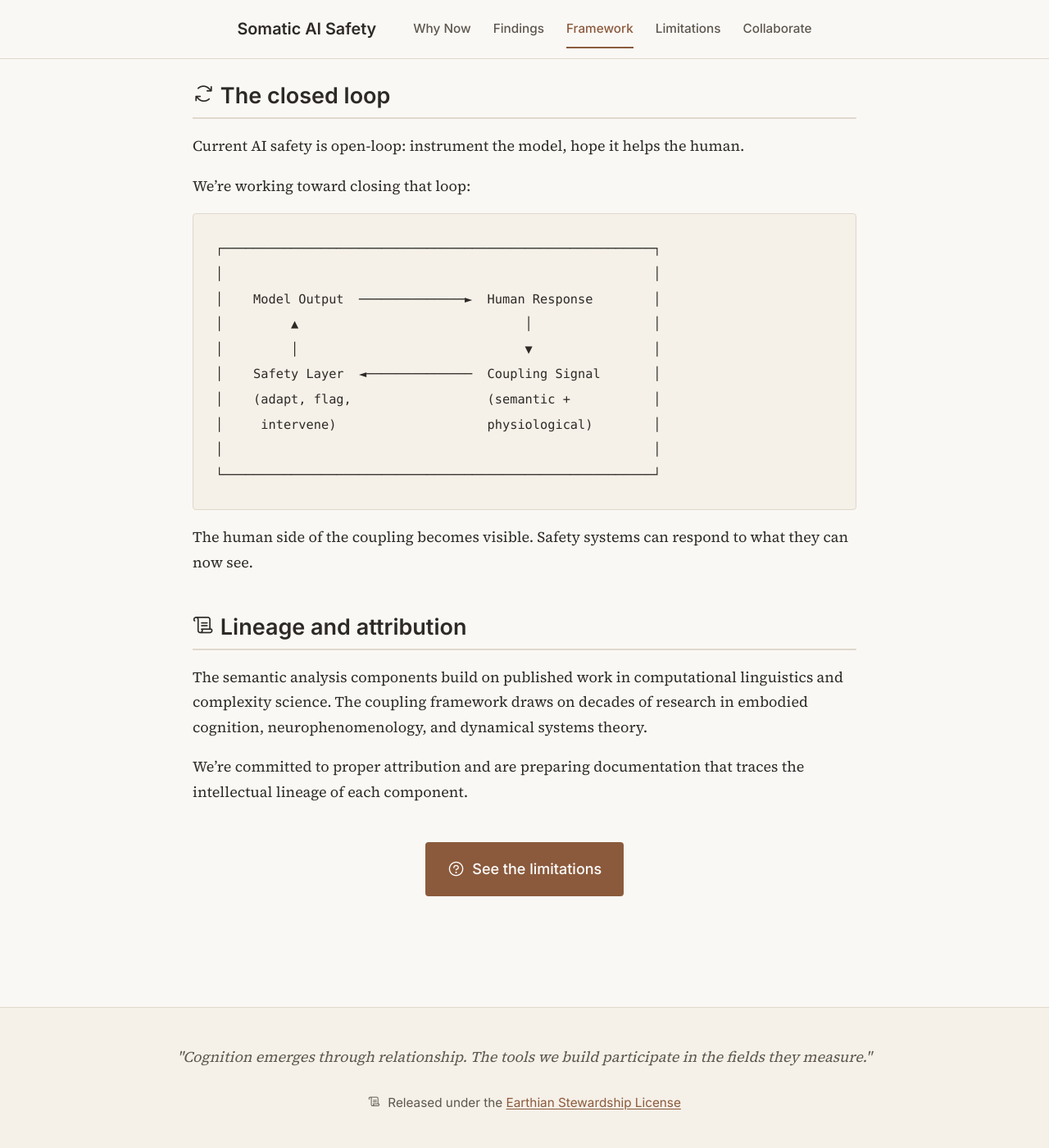
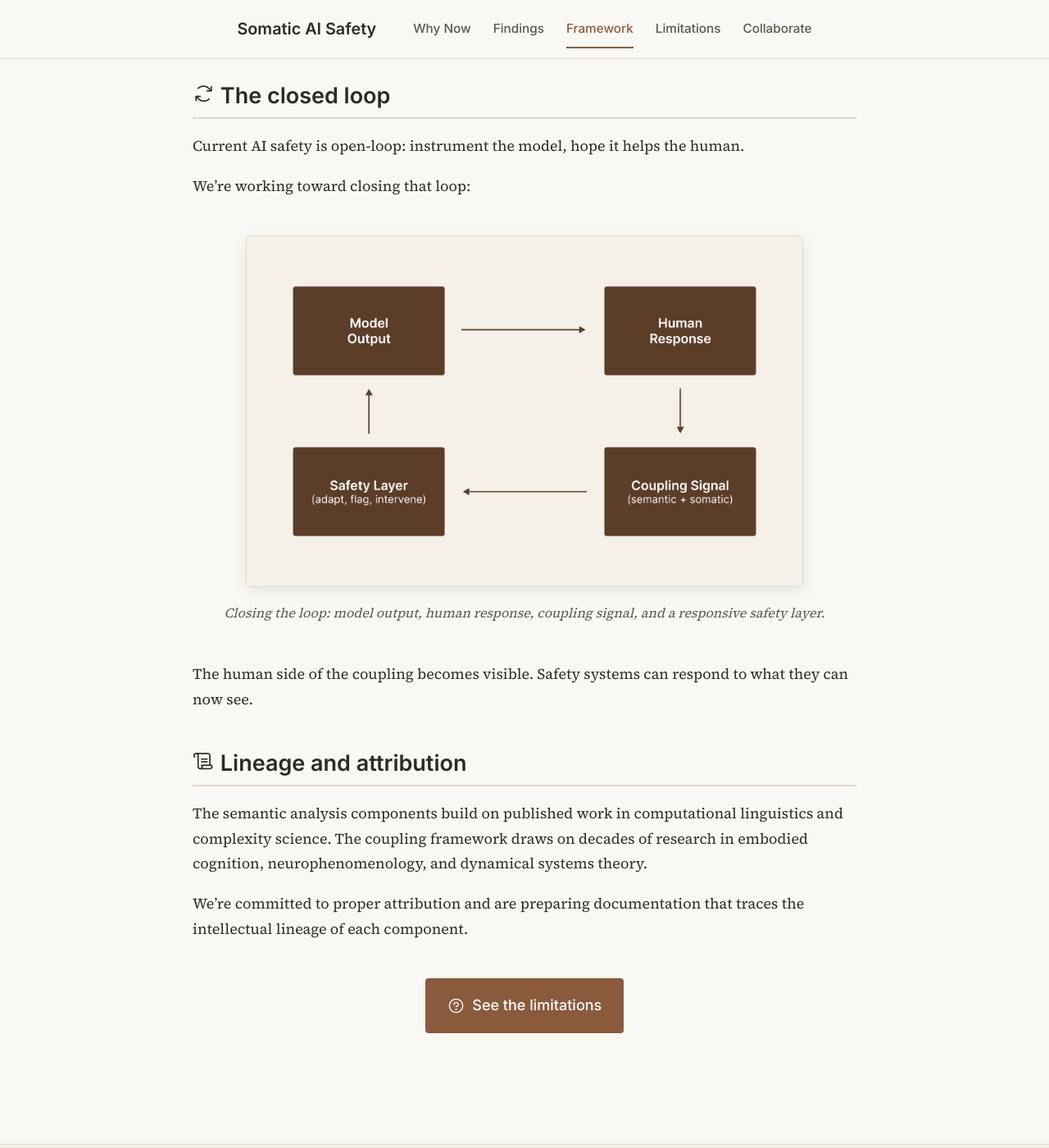
Before and after one commit to m3data/somatic-ai-safety, a Jekyll site: the page built from framework.md, in a window 1280 px wide and 1400 px high, scrolled down 3394 px. Shown: the whole window at 82% size. Built offline with Jekyll 4.4.1, drawn with Linux system fonts in a browser that asks for light colours.

Commit message:
content edits, added diagram on closing the loop and changed open graph to absolute url

````diff
--- a/_config.yml
+++ b/_config.yml
@@ -4,8 +4,8 @@ author: Mathew Mark Mytka
 language: en
 url: "https://m3data.github.io/somatic-ai-safety"
 baseurl: "/somatic-ai-safety"
-logo: /assets/SAIS-OG-image-2025.jpg
-image: /assets/SAIS-OG-image-2025.jpg
+logo: https://m3data.github.io/somatic-ai-safety/assets/SAIS-OG-image-2025.jpg
+image: https://m3data.github.io/somatic-ai-safety/assets/SAIS-OG-image-2025.jpg
 
 # Build settings
 markdown: kramdown
@@ -42,7 +42,7 @@ defaults:
       path: ""
     values:
       layout: default
-      image: /assets/SAIS-OG-image-2025.jpg
+      image: https://m3data.github.io/somatic-ai-safety/assets/SAIS-OG-image-2025.jpg
 
 # Exclude from build
 exclude:
--- /dev/null
+++ b/_includes/image.html
@@ -0,0 +1,6 @@
+<div class="figure">
+  <img src="{{ include.src | relative_url }}" alt="{{ include.alt | escape }}" {% if include.width %}style="width: {{ include.width }};"{% endif %}>
+  {% if include.caption %}
+    <p class="figure-caption">{{ include.caption }}</p>
+  {% endif %}
+</div>
--- a/assets/css/main.css
+++ b/assets/css/main.css
@@ -423,6 +423,31 @@ pre code {
 }
 
 /* ==========================================================================
+   Figures
+   ========================================================================== */
+
+.figure {
+  margin: var(--space-lg) 0;
+  text-align: center;
+}
+
+.figure img {
+  max-width: 100%;
+  width: min(100%, 640px);
+  border: 1px solid var(--color-border);
+  border-radius: 6px;
+  background: var(--color-bg-warm);
+  box-shadow: 0 6px 18px rgba(0,0,0,0.08);
+}
+
+.figure-caption {
+  margin-top: var(--space-xs);
+  font-size: 0.9rem;
+  color: var(--color-text-muted);
+  font-style: italic;
+}
+
+/* ==========================================================================
    Page-specific: Home
    ========================================================================== */
 
--- a/framework.md
+++ b/framework.md
@@ -105,18 +105,12 @@ Current AI safety is open-loop: instrument the model, hope it helps the human.
 
 We're working toward closing that loop:
 
-```
-┌─────────────────────────────────────────────────────────┐
-│                                                         │
-│    Model Output  ──────────────►  Human Response        │
-│         ▲                              │                │
-│         │                              ▼                │
-│    Safety Layer  ◄──────────────  Coupling Signal       │
-│    (adapt, flag,                  (semantic +           │
-│     intervene)                    physiological)        │
-│                                                         │
-└─────────────────────────────────────────────────────────┘
-```
+{% include image.html
+  src="/assets/SAIS-loop.png"
+  alt="Closed-loop safety diagram showing model output, human response, and coupling signal feeding a safety layer"
+  caption="Closing the loop: model output, human response, coupling signal, and a responsive safety layer."
+  width="680px"
+%}
 
 The human side of the coupling becomes visible. Safety systems can respond to what they can now see.
 
````
Also changed, not shown: finding.md (+0 -7 lines), index.md (+0 -4 lines), assets/SAIS-loop.png (added).
